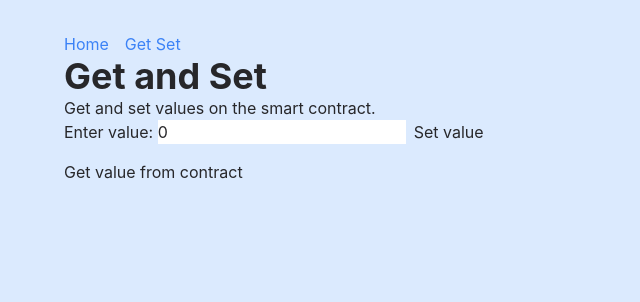
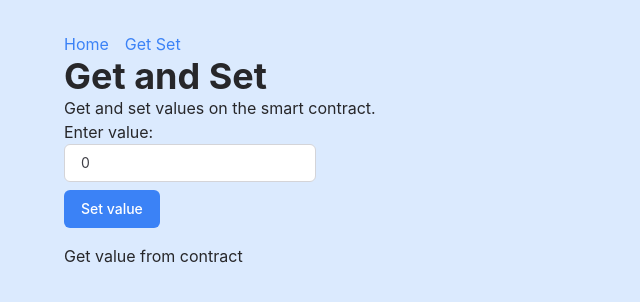
Before and after one commit to luismartinezs/solidity-exercises, a Next.js app in the folder web3-app/: page /get-set in a window 1280 px wide. Shown: the top 302 px of the page, without its empty margins (0-640 px from the left). Built offline with nearby package versions, Linux system fonts and the light colour scheme.

Commit message:
style: input and button

```diff
--- a/web3-app/pages/get-set.tsx
+++ b/web3-app/pages/get-set.tsx
@@ -24,9 +24,10 @@ const GetSet = () => {
             type="number"
             value={value}
             onChange={(ev) => setValue(+ev.target.value)}
+            className="input"
           />
         </label>
-        <button className="ml-2" type="submit">
+        <button className="mt-2 btn" type="submit">
           Set value
         </button>
       </form>
--- a/web3-app/styles/globals.css
+++ b/web3-app/styles/globals.css
@@ -56,3 +56,11 @@ h6 {
 a {
   @apply text-primary-500 hover:text-primary-700 hover:underline;
 }
+
+.btn {
+  @apply inline-block px-4 py-2 text-sm font-medium leading-5 text-center text-white transition-colors duration-150 border border-transparent rounded-md bg-primary-500 hover:bg-primary-600 active:bg-primary-700 focus:outline-none focus:ring focus:ring-primary-300;
+}
+
+.input {
+  @apply block px-4 py-2 text-sm leading-5 text-gray-700 placeholder-gray-400 transition duration-150 ease-in-out bg-white border border-gray-300 rounded-md appearance-none focus:outline-none focus:border-primary-300;
+}
```
